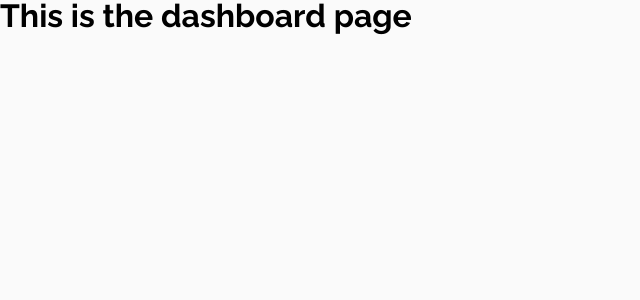
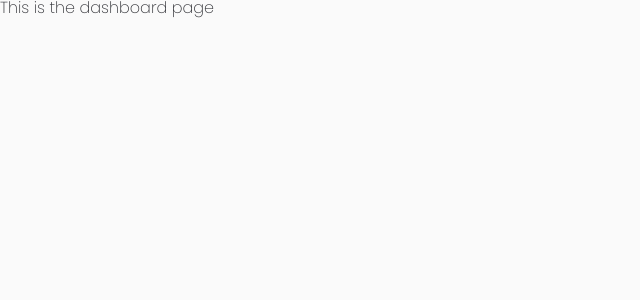
Before and after one commit to jmramirez/jose-ramirez-capstone, a React (Create React App) app in the folder client/: page / in a window 1280 px wide. Shown: the top 300 px of the page, without its empty margins (0-640 px from the left). Built offline with nearby package versions, Linux system fonts and the light colour scheme.

Commit message:
Refactor global scss styles

```diff
--- a/client/src/partials/_globals.scss
+++ b/client/src/partials/_globals.scss
@@ -5,12 +5,5 @@
 body {
   font-family: $primary-font;
   background-color: #fafafa;
+  color: $primary-black;
 }
-
-h1 {
-  @include h1;
-}
-
-h2 {
-  @include h2;
-}
--- a/client/src/partials/_mixins.scss
+++ b/client/src/partials/_mixins.scss
@@ -17,3 +17,9 @@
   font-family: 'Montserrat', sans-serif;
   font-weight: 500;
 }
+
+@mixin p {
+  font-size: 0.875rem;
+  line-height: 1.375rem;
+  font-family: 'Poppins', sans-serif ;
+}
--- a/client/src/partials/_typography.scss
+++ b/client/src/partials/_typography.scss
@@ -34,14 +34,6 @@
   font-display: swap;
 }
 
-@font-face {
-  font-family: 'Poppins';
-  src: url('../assets/fonts/Poppins-ExtraLight.woff2') format('woff2'),
-  url('../assets/fonts/Poppins-ExtraLight.woff') format('woff');
-  font-weight: 400;
-  font-style: normal;
-  font-display: swap;
-}
 
 @font-face {
   font-family: 'Poppins';
--- a/client/src/partials/_variables.scss
+++ b/client/src/partials/_variables.scss
@@ -12,7 +12,7 @@ $heading-font: 'Raleway';
 
 // Colors
 $primary-white: #FFFFFF;
-$primary-black: #13182C;
+$primary-black: #323338;
 $primary-light-grey: #E6E9EF;
 $primary-royal-blue: #0085ff;
 
```
